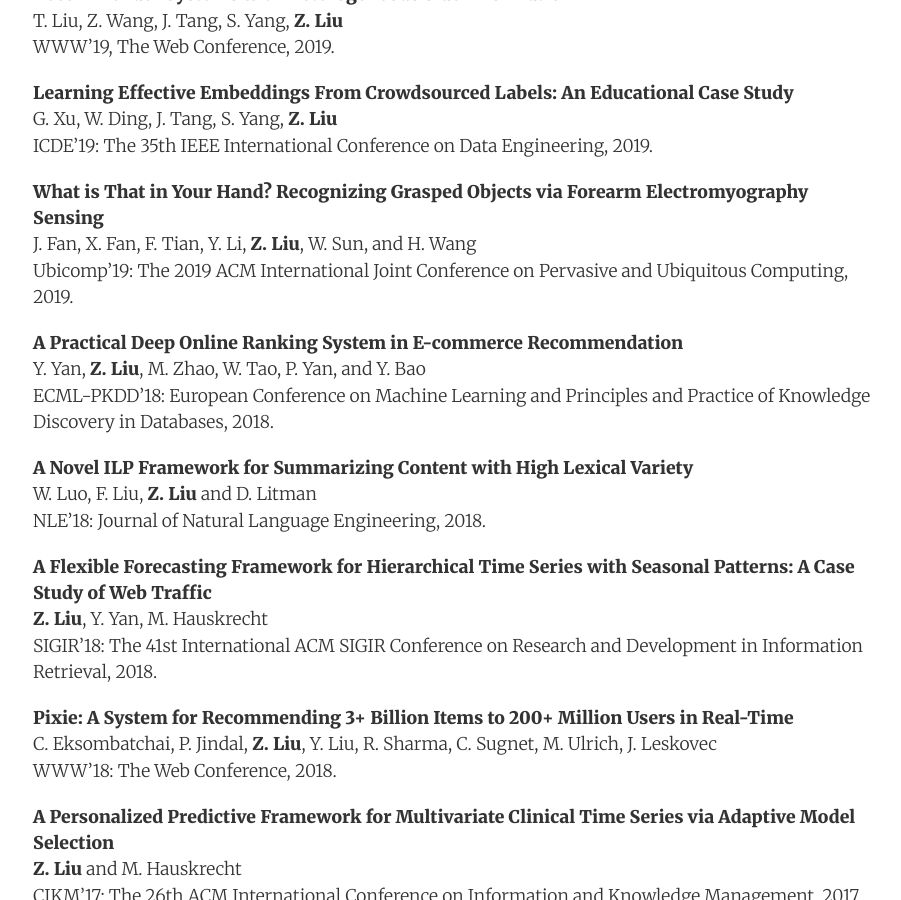
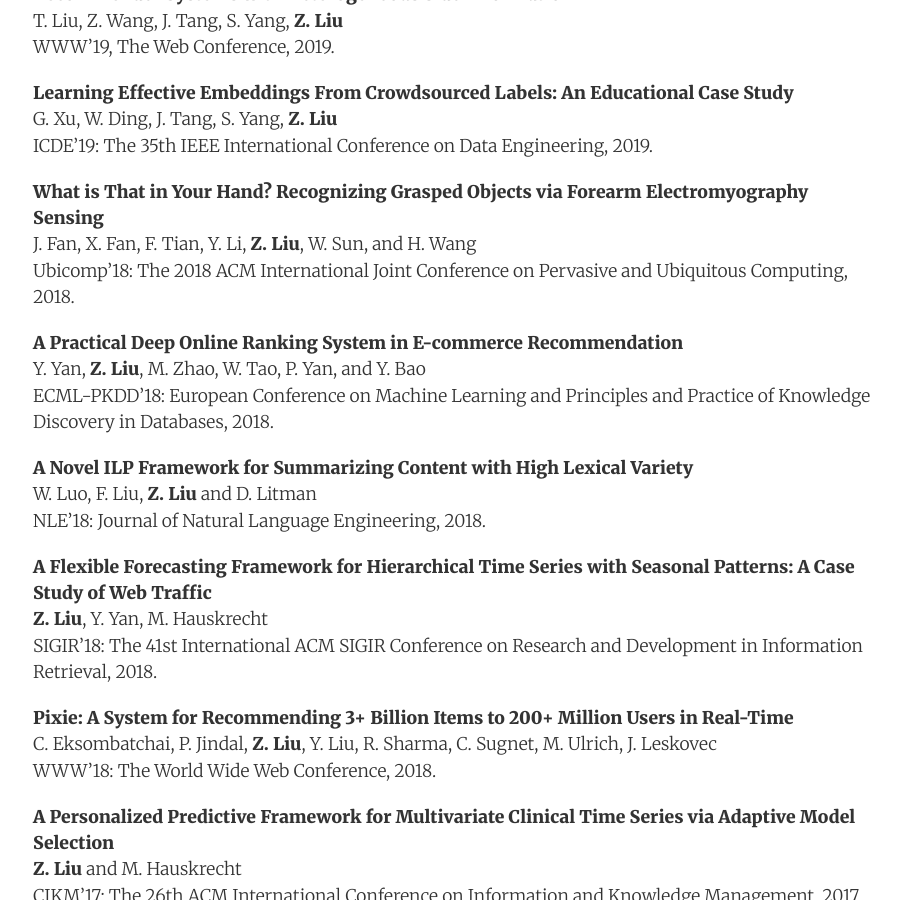
Before and after one commit to zitaoliu/zitaoliu.github.io, a Jekyll site: the page built from index.html, in a window 1280 px wide and 900 px high, scrolled down 1751 px. Shown: the whole window, without its empty margins (187-1088 px from the left). Built offline with Jekyll 4.4.1, drawn with Linux system fonts in a browser that asks for light colours; nearby versions of some CDN libraries.

Commit message:
fix typos

```diff
--- a/_includes/index_content.md
+++ b/_includes/index_content.md
@@ -71,7 +71,7 @@
 
 **What is That in Your Hand? Recognizing Grasped Objects via Forearm Electromyography Sensing**
 J. Fan, X. Fan, F. Tian, Y. Li, **Z. Liu**, W. Sun, and H. Wang
-Ubicomp'19: The 2019 ACM International Joint Conference on Pervasive and Ubiquitous Computing, 2019.
+Ubicomp'18: The 2018 ACM International Joint Conference on Pervasive and Ubiquitous Computing, 2018.
 
 **A Practical Deep Online Ranking System in E-commerce Recommendation**
 Y. Yan, **Z. Liu**, M. Zhao, W. Tao, P. Yan, and Y. Bao
@@ -87,7 +87,7 @@
 
 **Pixie: A System for Recommending 3+ Billion Items to 200+ Million Users in Real-Time**
 C. Eksombatchai, P. Jindal, **Z. Liu**, Y. Liu, R. Sharma, C. Sugnet, M. Ulrich, J. Leskovec
-WWW'18: The Web Conference, 2018.
+WWW'18: The World Wide Web Conference, 2018.
 
 **A Personalized Predictive Framework for Multivariate Clinical Time Series via Adaptive Model Selection**
 **Z. Liu** and M. Hauskrecht
```
